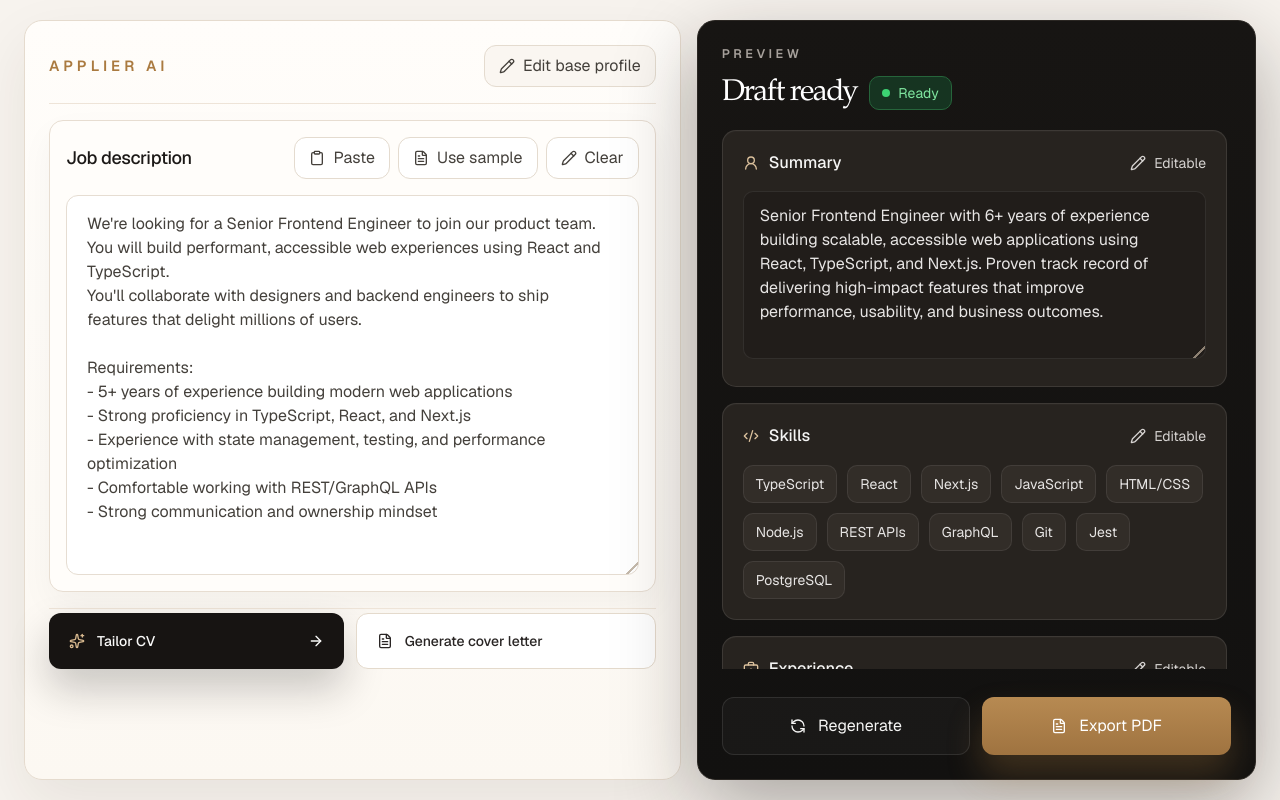
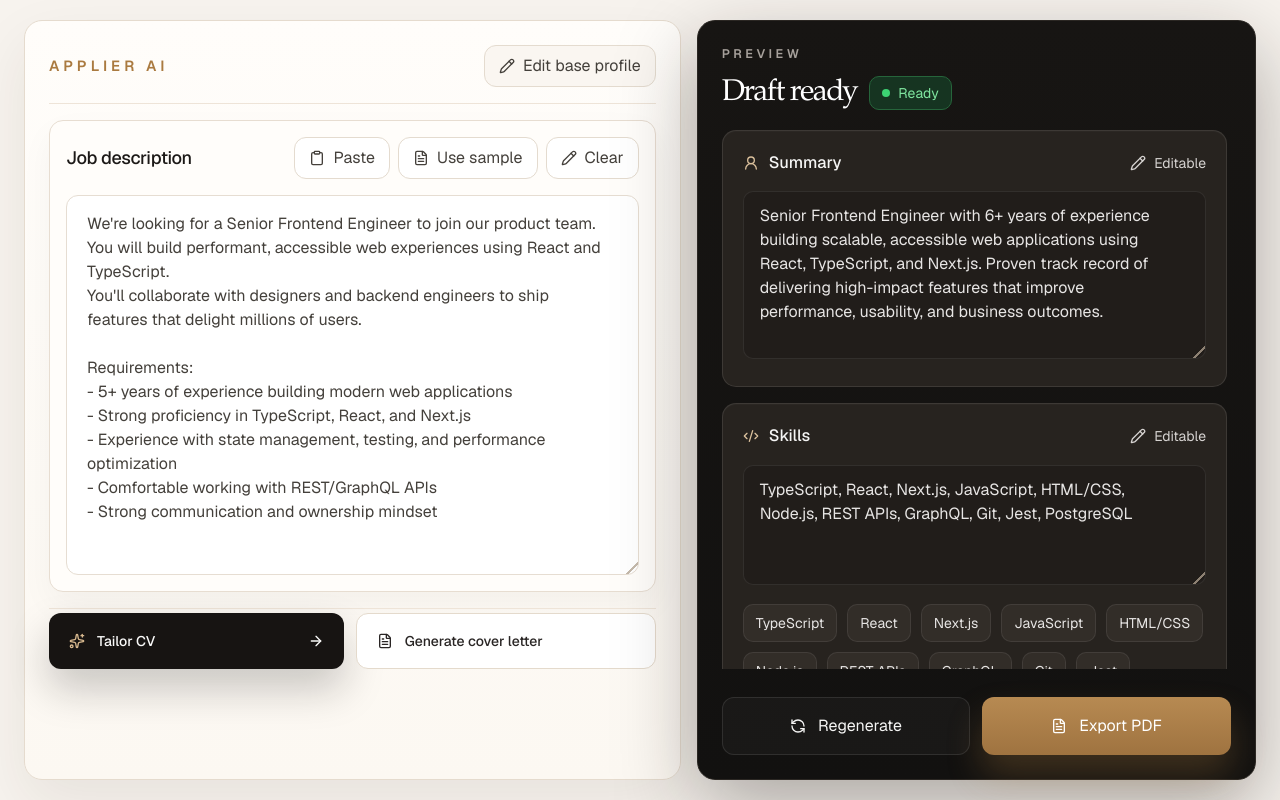
Before and after one commit to asimalizada/applier-ai, a Next.js app: page / in a window 1280 px wide. Both pictures are taken after a click on the button "Tailor CV". Built offline with nearby package versions, Linux system fonts and the light colour scheme.

Commit message:
feat: make skills section editable

```diff
--- a/app/page.tsx
+++ b/app/page.tsx
@@ -113,6 +113,7 @@ export default function Home() {
   const [hasPreview, setHasPreview] = useState(false);
   const [jobDescription, setJobDescription] = useState(sampleJobDescription);
   const [summary, setSummary] = useState(summaryText);
+  const [skillsText, setSkillsText] = useState(skillItems.join(", "));
 
   const previewReady = hasPreview;
 
@@ -256,10 +257,21 @@ export default function Home() {
                       icon={<CodeXml className="h-4 w-4" />}
                       title="Skills"
                     >
-                      <div className="flex flex-wrap gap-2.5">
-                        {skillItems.map((item) => (
+                      <div className="space-y-3">
+                        <textarea
+                          value={skillsText}
+                          onChange={(event) => setSkillsText(event.target.value)}
+                          className="app-scrollbar min-h-[120px] w-full resize-y rounded-[10px] border border-white/8 bg-[#211d1a] px-4 py-3 text-[0.95rem] leading-7 text-stone-200 outline-none transition focus:border-[#4a433d] focus:ring-2 focus:ring-white/5"
+                        />
+                        <div className="flex flex-wrap gap-2.5">
+                          {skillsText
+                            .split(",")
+                            .map((item) => item.trim())
+                            .filter(Boolean)
+                            .map((item) => (
                           <SkillChip key={item} label={item} />
-                        ))}
+                            ))}
+                        </div>
                       </div>
                     </PreviewSection>
 
```
